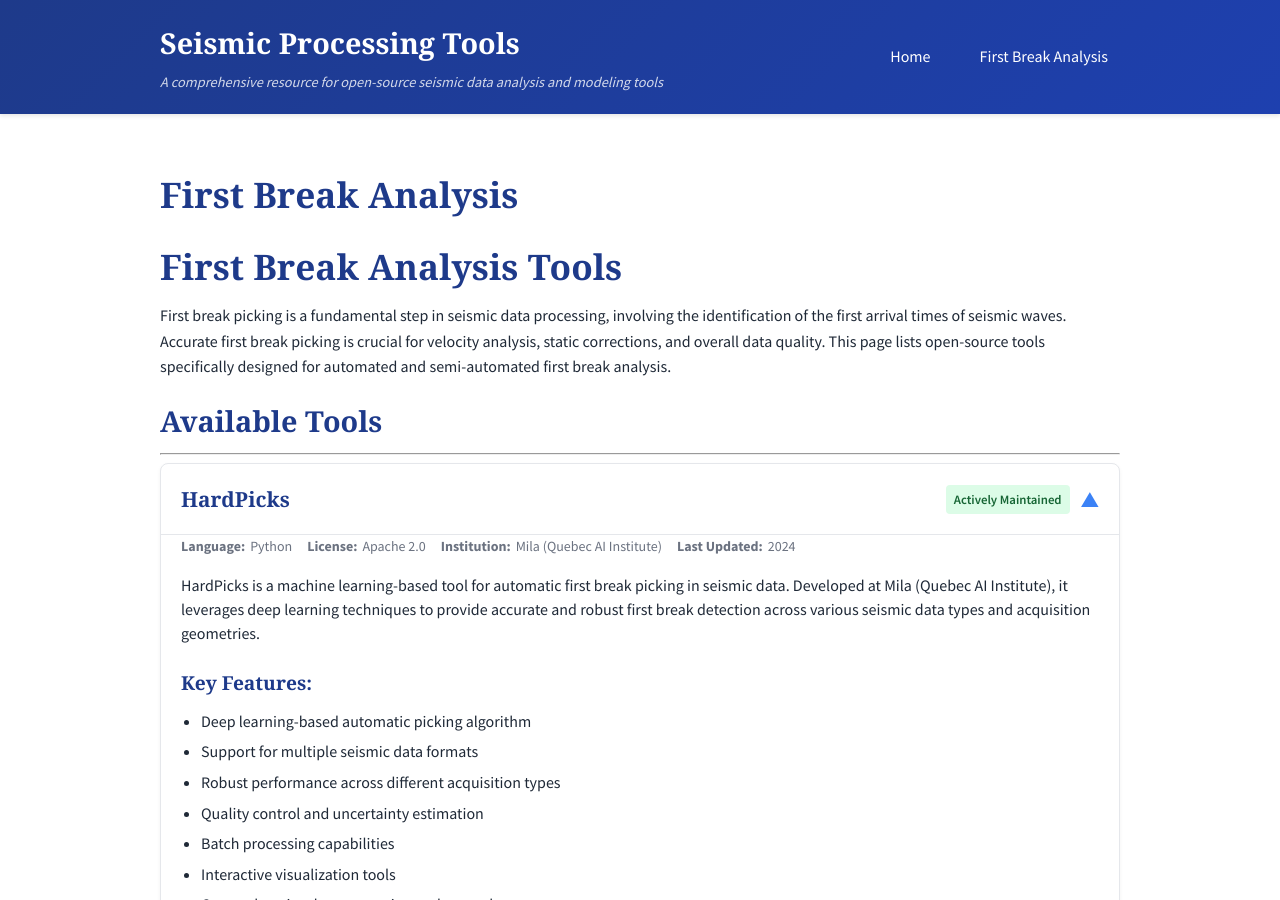
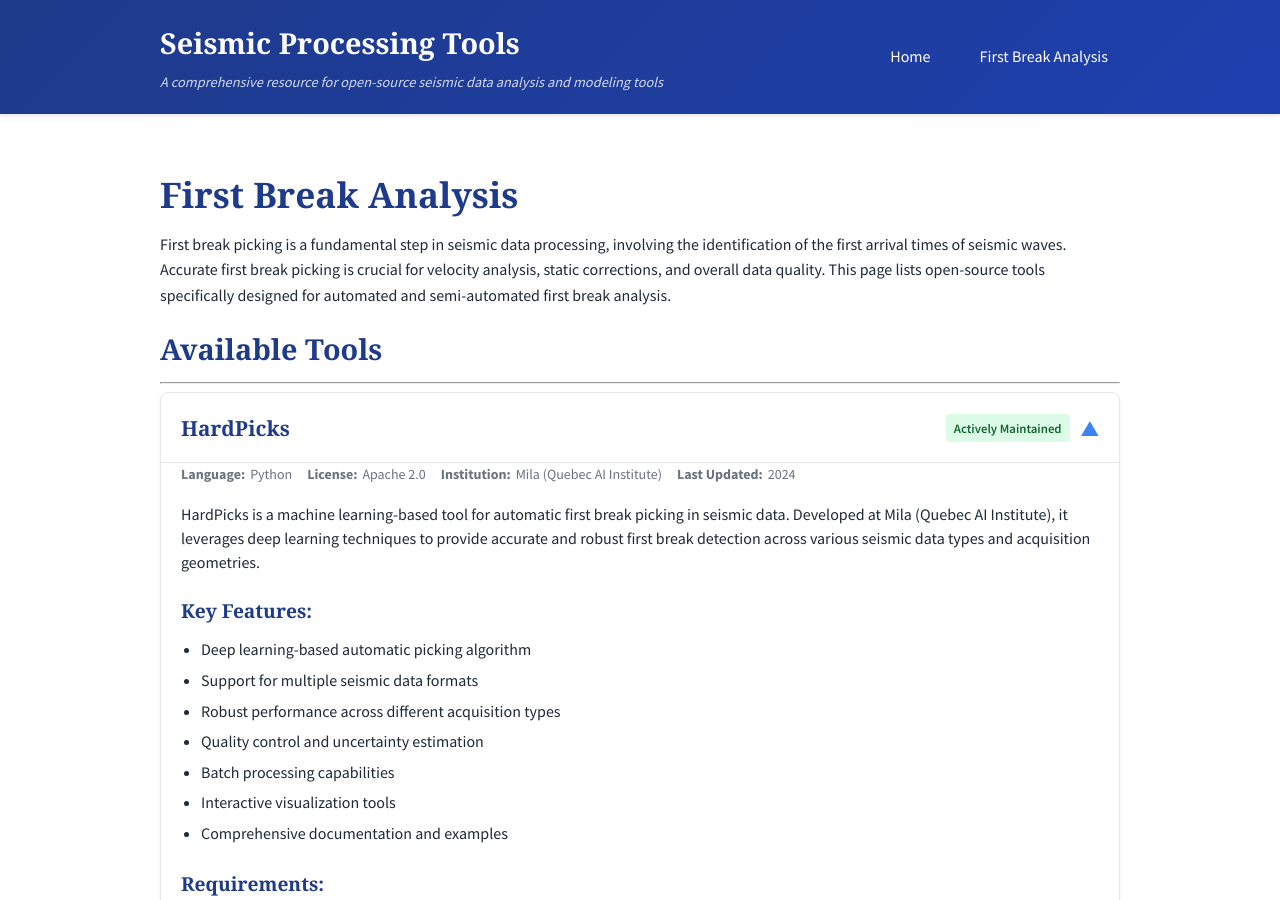
Before and after one commit to dylanmikesell/seismic-software, a Jekyll site: the page built from first-break-analysis.md, in a window 1280 px wide and 900 px high. Built offline with Jekyll 4.4.1, drawn with Linux system fonts in a browser that asks for light colours; some web fonts are replaced.

Commit message:
fix first break header/title repeat

```diff
--- a/first-break-analysis.md
+++ b/first-break-analysis.md
@@ -4,7 +4,7 @@ title: "First Break Analysis"
 permalink: /first-break-analysis/
 ---
 
-# First Break Analysis Tools
+<!-- # First Break Analysis Tools -->
 
 First break picking is a fundamental step in seismic data processing, involving the identification of the first arrival times of seismic waves. Accurate first break picking is crucial for velocity analysis, static corrections, and overall data quality. This page lists open-source tools specifically designed for automated and semi-automated first break analysis.
 
```
